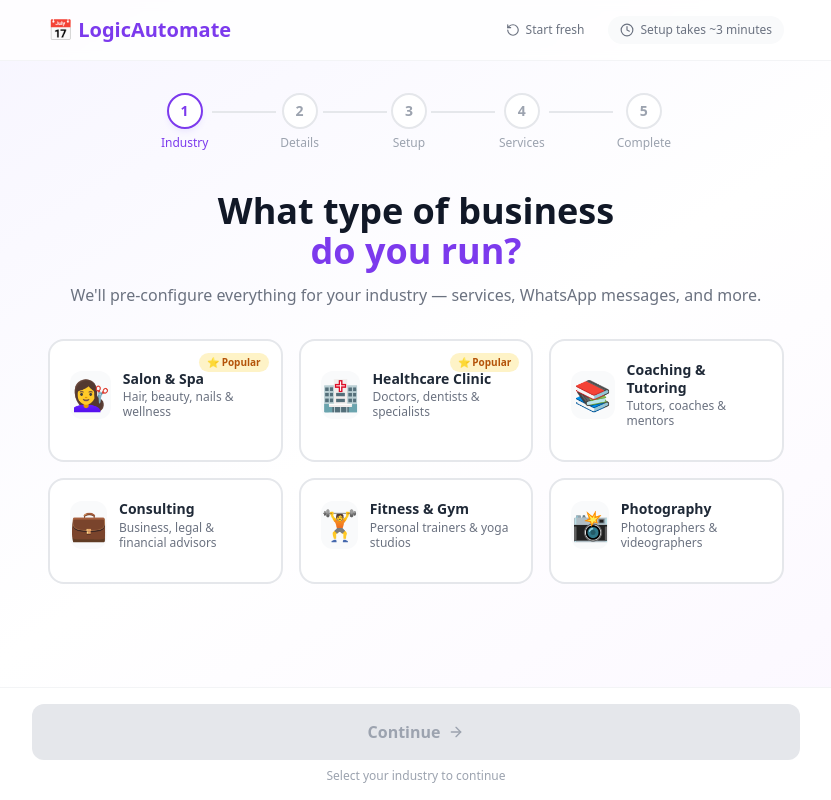
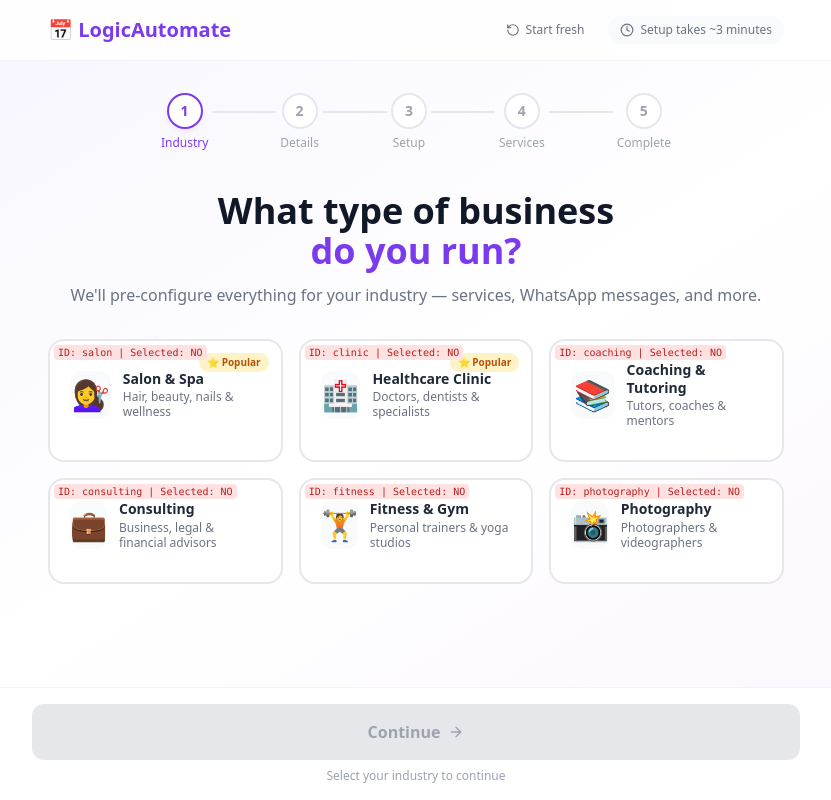
Before and after one commit to faziljas/logicautomate_frontend, a Next.js app: page /onboarding/industry-selection in a window 1280 px wide. Shown: the whole page, without its empty margins (224-1055 px from the left). Built offline with nearby package versions, Linux system fonts and the light colour scheme.

Commit message:
debug: add duplicate ID detection and visible ID rendering for industry selection debugging
Co-authored-by: Cursor <cursoragent@cursor.com>

```diff
--- a/app/onboarding/industry-selection/page.tsx
+++ b/app/onboarding/industry-selection/page.tsx
@@ -37,6 +37,9 @@ function IndustrySelectionContent() {
   // Single-select handler: clicking an industry replaces the previous selection
   // (not multi-select - only one industry can be selected at a time)
   function handleSelect(id: string) {
+    if (process.env.NODE_ENV === "development") {
+      console.log(`[handleSelect] Clicked ID: "${id}", Previous: "${state.selectedTemplate}"`);
+    }
     setTemplate(id as IndustryType);
   }
 
@@ -45,6 +48,19 @@ function IndustrySelectionContent() {
     goToStep("business-details");
     router.push("/onboarding/business-details");
   }
+
+  // Debug: Check for duplicate IDs in INDUSTRY_LIST
+  useEffect(() => {
+    const ids = INDUSTRY_LIST.map((i) => i.id);
+    const duplicates = ids.filter((id, index) => ids.indexOf(id) !== index);
+    if (duplicates.length > 0) {
+      console.error("🚨 DUPLICATE IDs DETECTED:", duplicates);
+    } else {
+      console.log("✅ All industry IDs are unique:", ids);
+    }
+    console.log("Current selectedTemplate:", state.selectedTemplate);
+    console.log("Industry IDs:", ids);
+  }, [state.selectedTemplate]);
 
   return (
     <div className="min-h-screen bg-gradient-to-br from-violet-50 via-white to-purple-50">
@@ -91,10 +107,16 @@ function IndustrySelectionContent() {
 
         {/* Industry grid */}
         <div className="grid grid-cols-1 sm:grid-cols-2 lg:grid-cols-3 gap-4">
-          {INDUSTRY_LIST.map((industry) => {
+          {INDUSTRY_LIST.map((industry, index) => {
             // Strict comparison: ensure type match (both strings)
             // Only one industry can be selected at a time (single-select)
             const isSelected = state.selectedTemplate === industry.id;
+
+            // Debug logging in development
+            if (process.env.NODE_ENV === "development" && isSelected) {
+              console.log(`[IndustryCard ${index}] ID: "${industry.id}", Selected: ${isSelected}, State: "${state.selectedTemplate}"`);
+            }
+
             return (
               <IndustryCard
                 key={industry.id}
--- a/components/onboarding/IndustryCard.tsx
+++ b/components/onboarding/IndustryCard.tsx
@@ -61,6 +61,12 @@ export const IndustryCard = memo(function IndustryCard({ industry, selected, onS
           : "border-gray-200 bg-white hover:border-violet-300 hover:shadow-md hover:shadow-violet-50"
       )}
     >
+      {/* DEBUG: Visible ID for debugging duplicate selection issues */}
+      {process.env.NODE_ENV === "development" && (
+        <div className="absolute top-1 left-1 text-[10px] font-mono bg-red-100 text-red-700 px-1 rounded z-50">
+          ID: {industry.id} | Selected: {selected ? "YES" : "NO"}
+        </div>
+      )}
       {/* Popular badge */}
       {industry.popular && (
         <span className="absolute top-3 right-3 text-[10px] font-bold bg-amber-100 text-amber-700 px-2 py-0.5 rounded-full">
```
